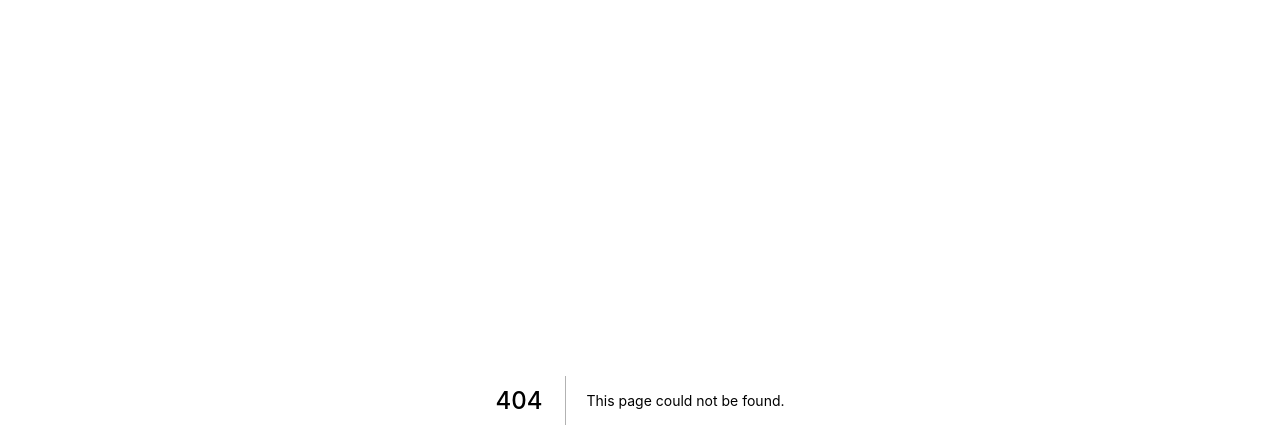
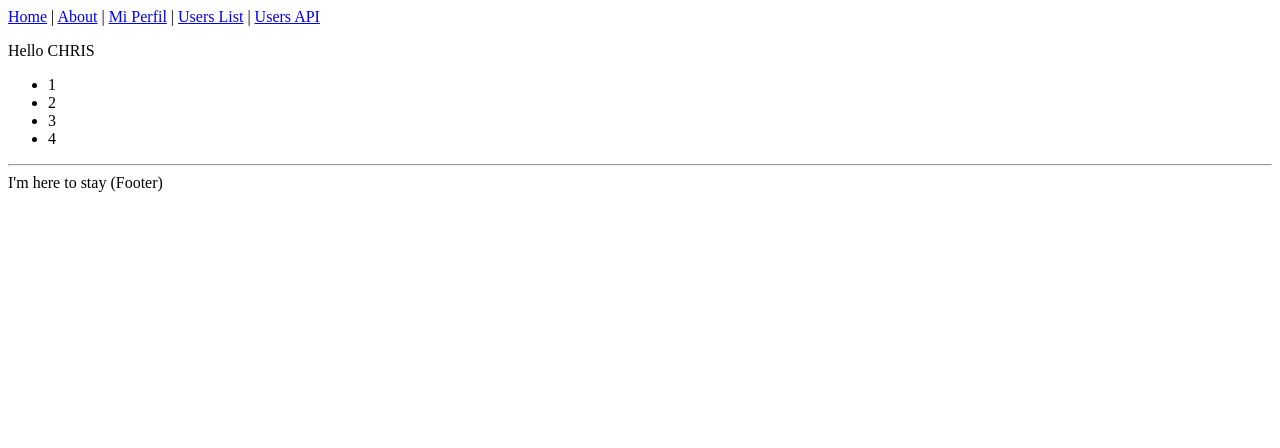
Before and after one commit to Aplicaciones-Web-Avanzadas-2022-A-Soft/wa-moran-galarza-christian-alejandro, a Next.js app in the folder 03-react/react-nextjs/: page /mi-perfil in a window 1280 px wide. Before the commit this address had no page. Shown: the top 448 px of the page. Built offline with nearby package versions, Linux system fonts and the light colour scheme.

Commit message:
Página mi-perfil

```diff
--- a/03-react/react-nextjs/components/Layout.tsx
+++ b/03-react/react-nextjs/components/Layout.tsx
@@ -24,6 +24,10 @@ const Layout = ({ children, title = 'This is the default title' }: Props) => (
           <a>About</a>
         </Link>{' '}
         |{' '}
+        <Link href="/mi-perfil">
+            <a>Mi Perfil</a>
+        </Link>{' '}
+        |{' '}
         <Link href="/users">
           <a>Users List</a>
         </Link>{' '}
--- a/03-react/react-nextjs/pages/about.tsx
+++ b/03-react/react-nextjs/pages/about.tsx
@@ -5,6 +5,7 @@ const AboutPage = () => (
   <Layout title="About | Next.js + TypeScript Example">
     <h1>About</h1>
     <p>This is the about page</p>
+    <p>¡Hola mundo! 2 3</p>
     <p>
       <Link href="/">
         <a>Go home</a>
--- /dev/null
+++ b/03-react/react-nextjs/pages/mi-perfil.tsx
@@ -0,0 +1,27 @@
+import Layout from "../components/Layout";
+
+const MiPerfilPage = () =>{
+
+    const arreglo = [1, 2, 3, 4, 5, 6, 7, 8];
+
+    const listaNumeros = arreglo
+        .filter((a)=> a<5 )
+        .map((a)=>{
+            return(
+                <li>
+                    {a}
+                </li>
+            )
+        })
+
+    return(
+        <Layout>
+            <p>Hello {'Chris'.toUpperCase()}</p>
+            <ul>
+                    {listaNumeros}
+            </ul>
+        </Layout>
+    )
+}
+
+export default MiPerfilPage
```
